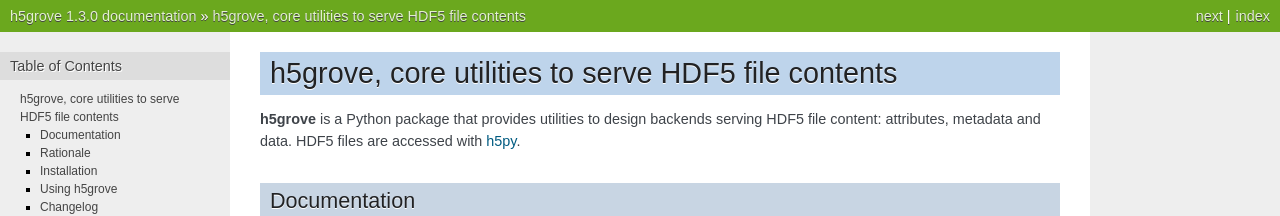
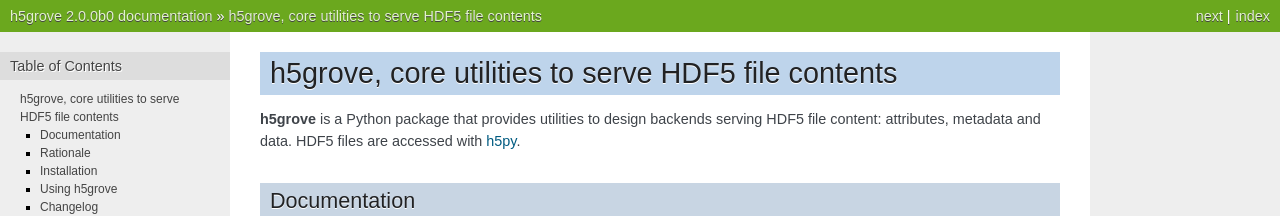
Before and after one commit to silx-kit/h5grove, a Sphinx documentation site: the page built from docs/index.md, in a window 1280 px wide and 900 px high. Shown: the top 216 px of the window. Built offline with Sphinx 7.4.7, drawn with Linux system fonts in a browser that asks for light colours; some of the changed text lies outside the part shown.

Commit message:
Bump to v2.0.0b0

```diff
--- a/docs/_static/api.yaml
+++ b/docs/_static/api.yaml
@@ -2,7 +2,7 @@ openapi: 3.0.0
 info:
   title: 'H5Grove API'
   description: 'The API provided by h5grove example implementations.'
-  version: 1.3.0
+  version: 2.0.0b0
 
 servers:
   - url: http://{ip}:{port}/
--- a/h5grove/__init__.py
+++ b/h5grove/__init__.py
@@ -1,4 +1,4 @@
 from .content import create_content
 from .encoders import encode
 
-version = "1.3.0"
+version = "2.0.0b0"
```
Also changed, not shown: .bumpversion.cfg.
